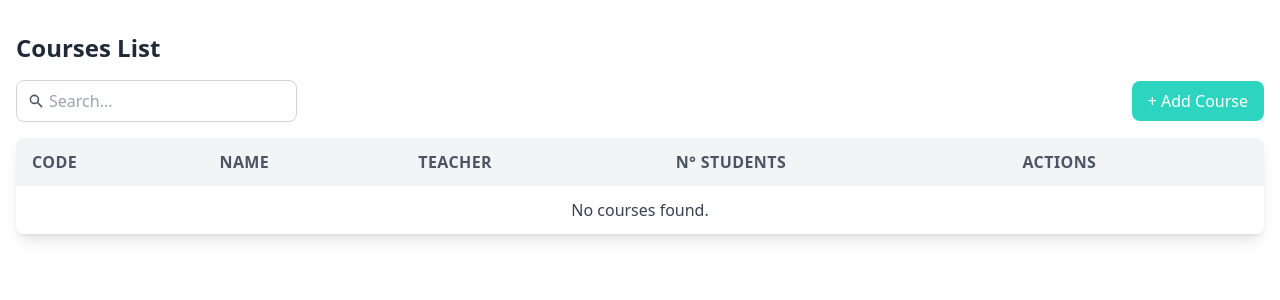
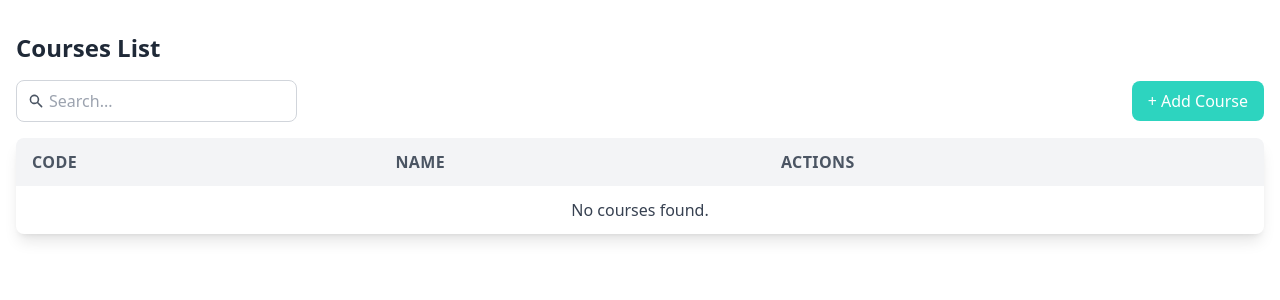
Before and after one commit to CodeByManu/SGA_Verificables, a Flask app: page /courses in a window 1280 px wide. Shown: the part 64-364 px from the top of the page. Run offline with Flask 3, Linux system fonts and the light colour scheme; some libraries are stand-ins or nearby versions.

Commit message:
fix: table headers for courses

```diff
--- a/templates/courses/courses.html
+++ b/templates/courses/courses.html
@@ -37,10 +37,6 @@
             <tr>
                 <th class="py-3 px-4 text-left text-gray-600 uppercase tracking-wide">Code</th>
                 <th class="py-3 px-4 text-left text-gray-600 uppercase tracking-wide">Name</th>
-                <th class="py-3 px-4 text-left text-gray-600 uppercase tracking-wide">Teacher</th>
-                <th class="py-3 px-4 text-left text-gray-600 uppercase tracking-wide">
-                    N° Students
-                </th>
                 <th class="py-3 px-4 text-left text-gray-600 uppercase tracking-wide">Actions</th>
             </tr>
         </thead>
@@ -49,8 +45,6 @@
             <tr>
                 <td class="py-3 px-4 text-gray-700">{{ course.code }}</td>
                 <td class="py-3 px-4 text-gray-700">{{ course.name }}</td>
-                <td class="py-3 px-4 text-gray-400">N/A</td>
-                <td class="py-3 px-4 text-gray-400">N/A</td>
                 <td class="py-3 px-4 text-gray-700 flex items-center space-x-2">
                     <form action="{{ url_for('get_course_detail', course_id=course.id) }}">
                         <button type="submit" title="View">
```
